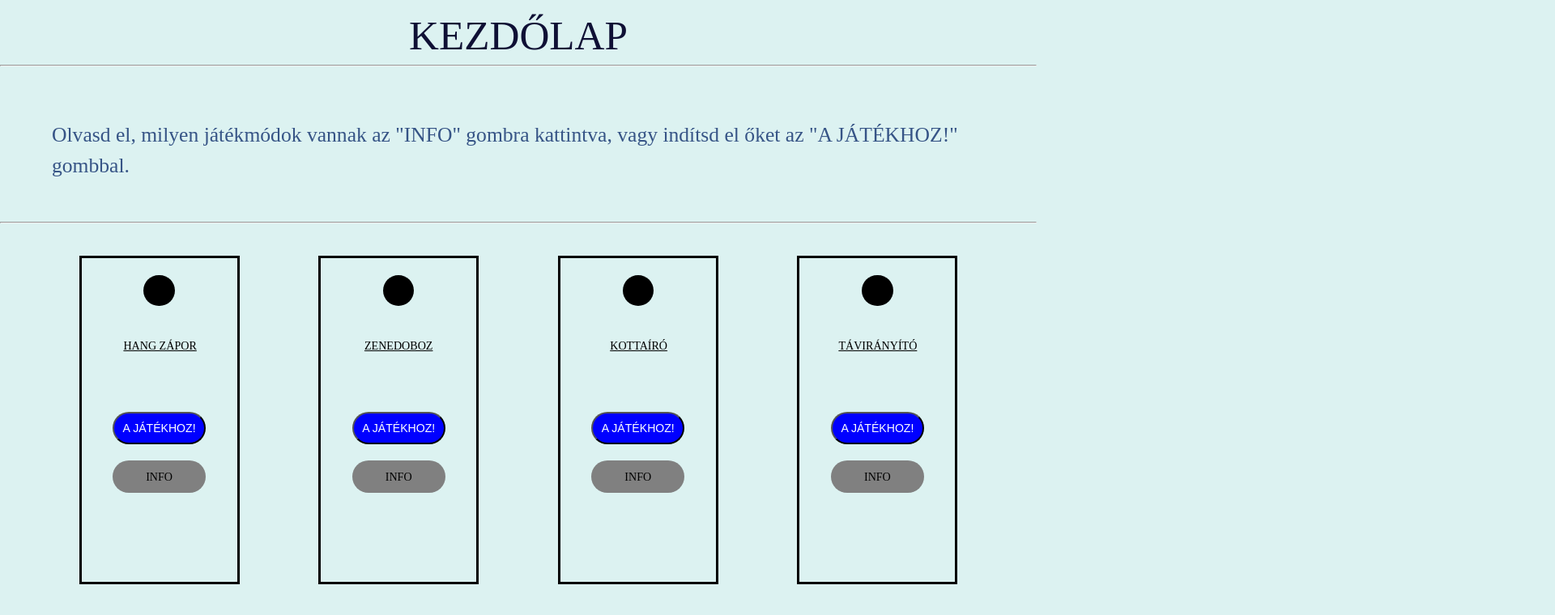
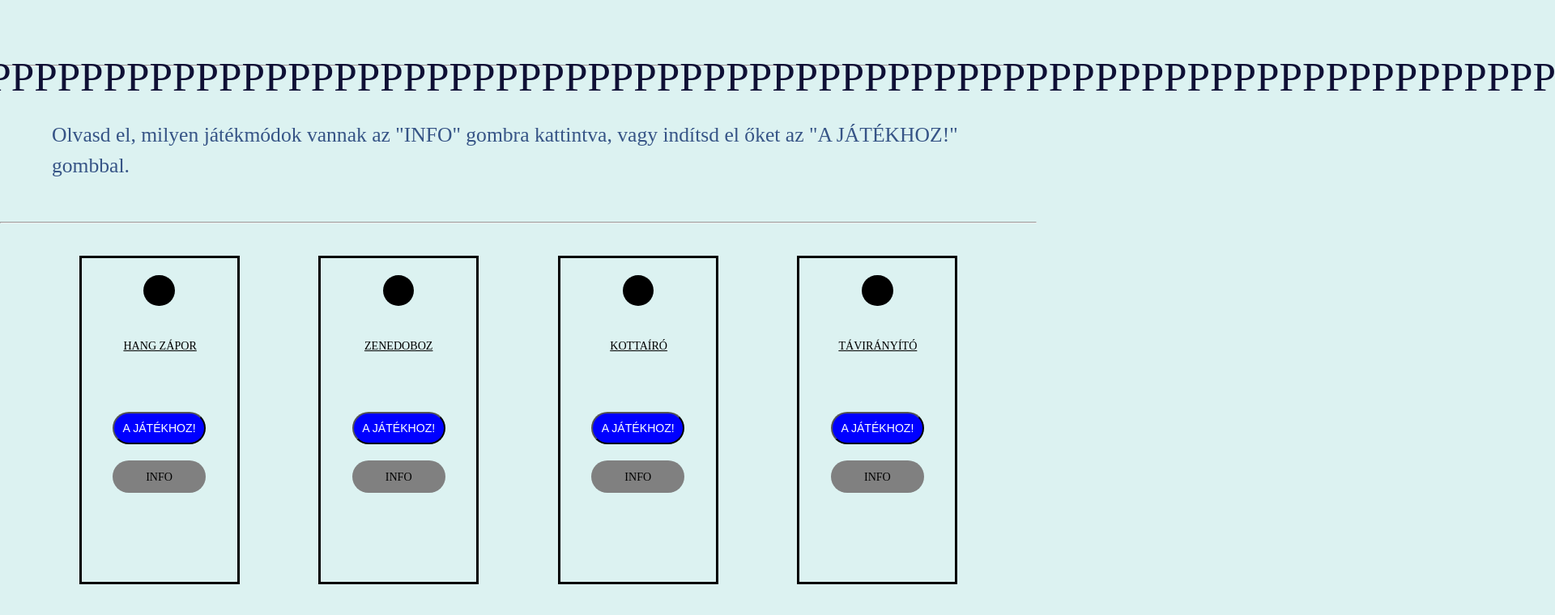
Before and after one commit to kazmer0/esp32-xilofon, a website: page index.html in a window 1280 px wide. Shown: the top 760 px of the page at 81% size, 1920 px wide, since content can reach past the window. Drawn offline with Linux system fonts and the light colour scheme.

Commit message:
Update index.html

```diff
--- a/index.html
+++ b/index.html
@@ -13,7 +13,7 @@
     <input type="checkbox" id="checkbox4" />
 
     <div class="header">
-      <p class="cim">KEZDŐLAP</p>
+      <p class="cim">KEZDŐLAP PPPPPPPPPPPPPPPPPPPPPPPPPPPPPPPPPPPPPPPPPPPPPPPPPPPPPPPPPPPPPPPPPPPPPPPPPPPPPPPPPPPPPPPPPPPPPPPPPPPPPP</p>
     </div>
     <hr />
 
```
